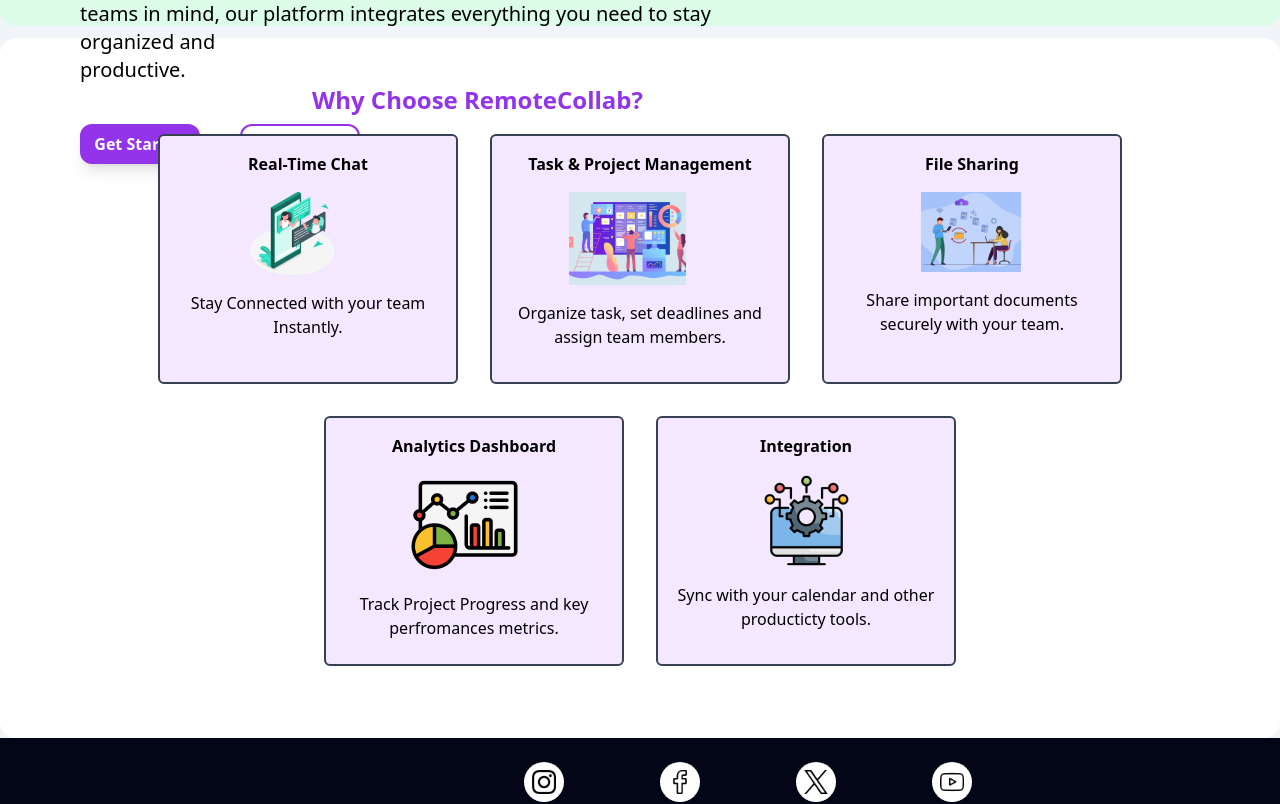
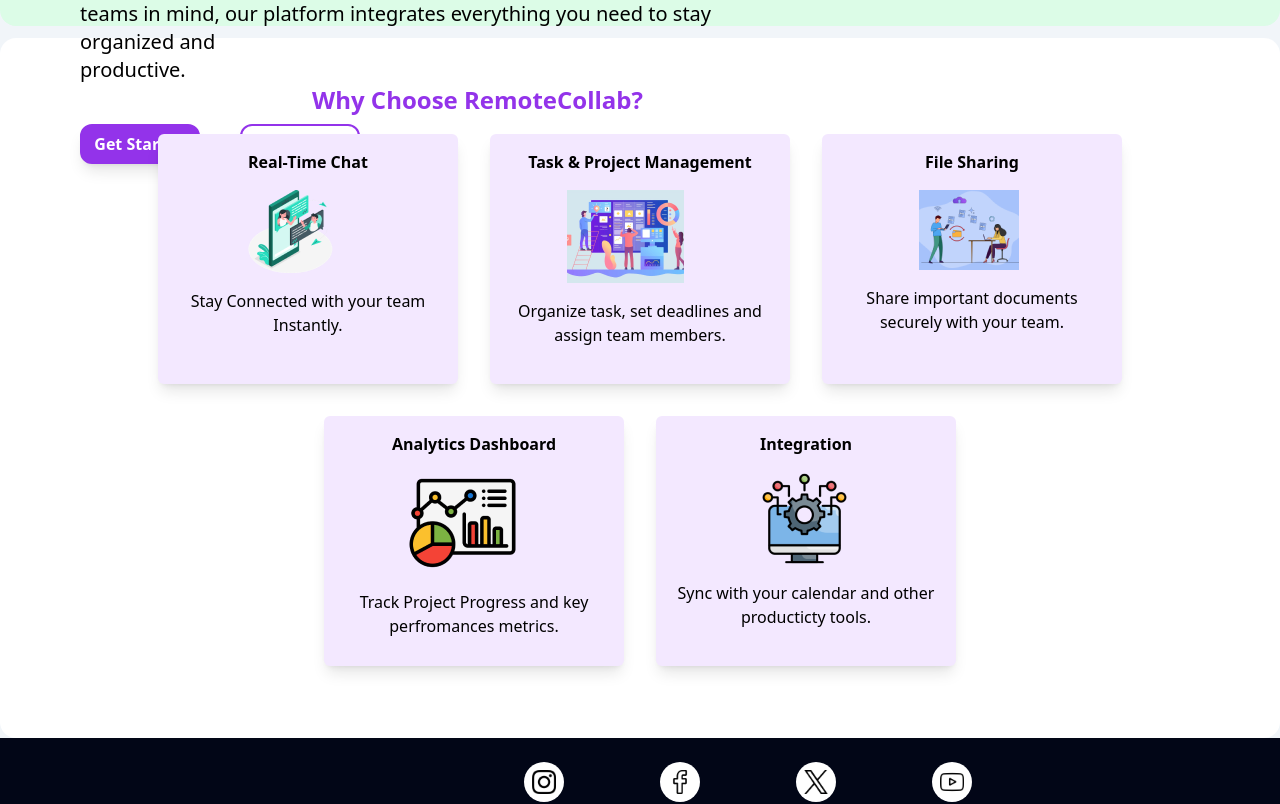
Before and after one commit to Gautam-10137/RemoteCollab, a React (Create React App) app in the folder client/: page / in a window 1280 px wide. Shown: the part 444-1248 px from the top of the page. Built offline with nearby package versions, Linux system fonts and the light colour scheme.

Commit message:
logout feature integrated

```diff
--- a/client/src/App.js
+++ b/client/src/App.js
@@ -11,7 +11,9 @@
 
 
 
+
 function App() {
+
   return (
     <BrowserRouter>
     {/* <Nav/> */}
--- a/client/src/components/Home/Home.js
+++ b/client/src/components/Home/Home.js
@@ -27,30 +27,30 @@
     <div className=' bg-white  rounded-2xl mt-3 p-3 h-[700px]'>
       <h1 className='ml-[300px] mt-8 text-[1.5rem] font-bold text-purple-600'>Why Choose RemoteCollab?</h1>
 <div className='flex items-center justify-center'>
-      <div className='bg-purple-100 border-2 text-center border-gray-700 rounded-md p-4 m-4 h-[250px] w-[300px]'>
+      <div className='bg-purple-100 shadow-lg text-center border-gray-700 rounded-md p-4 m-4 h-[250px] w-[300px]'>
         <p className='text-[1rem] font-bold text-black'>Real-Time Chat</p>
         <img className='p-4 ml-[33px] justify-center items-center ' src={require("../../asset/realTime.png")} alt='realTime chat'/>
         <p className='text-[1rem]  text-black'>Stay Connected with your team Instantly.</p>
       </div>
 
-      <div className='bg-purple-100 border-2 text-center border-gray-700 rounded-md p-4 m-4 h-[250px] w-[300px]'>
+      <div className='bg-purple-100 shadow-lg text-center border-gray-700 rounded-md p-4 m-4 h-[250px] w-[300px]'>
         <p className='text-[1rem] font-bold text-black'>Task & Project Management</p>
         <img className='p-4 ml-[45px] justify-center items-center ' src={require("../../asset/TaskManage.png")} alt='realTime chat'/>
         <p className='text-[1rem]  text-black'>Organize task, set deadlines and assign team members.</p>
       </div>
-      <div className='bg-purple-100 border-2 text-center border-gray-700 rounded-md p-4 m-4 h-[250px] w-[300px]'>
+      <div className='bg-purple-100 shadow-lg text-center border-gray-700 rounded-md p-4 m-4 h-[250px] w-[300px]'>
         <p className='text-[1rem] font-bold text-black'>File Sharing</p>
         <img className='p-4 ml-[65px] justify-center items-center ' src={require("../../asset/fileSharing.png")} alt='realTime chat'/>
         <p className='text-[1rem]  text-black'>Share important documents securely with your team.</p>
       </div>
 </div>
 <div className='flex items-center justify-center'>
-      <div className='bg-purple-100 border-2 text-center border-gray-700 rounded-md p-4 m-4 h-[250px] w-[300px]'>
+      <div className='bg-purple-100 shadow-lg text-center border-gray-700 rounded-md p-4 m-4 h-[250px] w-[300px]'>
         <p className='text-[1rem] font-bold text-black'>Analytics Dashboard</p>
         <img className='p-4 ml-[50px] justify-center items-center ' src={require("../../asset/Analytical.png")} alt='realTime chat'/>
         <p className='text-[1rem]  text-black'>Track Project Progress and key perfromances metrics.</p>
       </div>
-      <div className='bg-purple-100 border-2 text-center border-gray-700 rounded-md p-4 m-4 h-[250px] w-[300px]'>
+      <div className='bg-purple-100 shadow-lg text-center border-gray-700 rounded-md p-4 m-4 h-[250px] w-[300px]'>
         <p className='text-[1rem] font-bold text-black'>Integration</p>
         <img className='p-4 ml-[70px] justify-center items-center ' src={require("../../asset/Integation.png")} alt='realTime chat'/>
         <p className='text-[1rem]  text-black'>Sync with your calendar and other producticty tools.</p>
--- a/client/src/components/Nav/Nav.js
+++ b/client/src/components/Nav/Nav.js
@@ -1,9 +1,12 @@
 import React from "react";
-import { useSelector } from "react-redux";
+import { useDispatch, useSelector } from "react-redux";
 import { Link } from "react-router-dom";
+import { logOut } from "../../redux/auth/AuthSlice";
 
 const Nav = () => {
-  const {isAuthenticated} = useSelector((state)=> state.auth);
+  const {isAuthenticated, user} = useSelector((state)=> state.auth);
+  console.log('Current Auth State:', isAuthenticated, user);
+  const dispatch = useDispatch();
   return (
 
     <>
@@ -21,7 +24,13 @@
             </p>
             <p>Demo</p>
           </div>
-          <div className="flex space-x-4">
+          {isAuthenticated ? (
+              <>
+              <div>Hi, {user.name}</div>
+              <div><button onClick={()=> dispatch(logOut())}>Logout</button></div>
+              </>
+          ) : (
+            <div className="flex space-x-4">
             <Link className="bg-blue-200 w-[70px] text-center  bg-pink-500 text-white rounded-lg border border-gray-600" to="/login">
               Login
             </Link>
@@ -29,6 +38,8 @@
               Register
             </Link>
           </div>
+          )}
+
         </div>
       </nav>
     </>
--- a/client/src/components/auth/Login.js
+++ b/client/src/components/auth/Login.js
@@ -44,6 +44,8 @@
     if (Object.keys(formErrors).length === 0) {
       // console.log(formData);
       dispatch(login(formData));
+
+
       setShowDialog(true);
       setFormData({
         email: "",
--- a/client/src/components/auth/Register.js
+++ b/client/src/components/auth/Register.js
@@ -11,6 +11,7 @@
     password: "",
     confirmPassword: "",
   });
+
 
   const dispatch = useDispatch();
   const [isPasswordVisible, setIsPasswordVisible] = useState(false);
@@ -46,6 +47,9 @@
       // console.log(formData);
       // here need to write a code to send the data to backend and after that
       dispatch(register(formData));
+      localStorage.setItem('user', JSON.stringify(formData));
+      console.log('in login component', JSON.parse(localStorage.getItem('user')));
+
       setShowDialog(true);
       setFormData({
         username: "",
--- a/client/src/redux/auth/AuthSlice.js
+++ b/client/src/redux/auth/AuthSlice.js
@@ -20,7 +20,7 @@
     userLoaded:(state,action)=>{
       state.isAuthenticated=true;
       state.loading=false;
-      state.user=action.payload.user;
+      state.user=action.payload;
     },
     registerSuccess:(state,action)=>{
       state.loading=false;
@@ -69,7 +69,8 @@
   }
   try{
     const Token=localStorage.getItem('token');
-    const user=jwtDecode('token');
+    const user=jwtDecode(Token);
+    // console.log(user);
     dispatch(userLoaded(user));
   }
   catch(err){
@@ -95,7 +96,7 @@
   // console.log(body);
   try{
     const res=await axiosApi.post('auth/login',body);
-    // console.log(res.data);
+    console.log(res.data);
     dispatch(loginSuccess(res.data));
     dispatch(loadUser());
   }
--- a/client/src/redux/auth/Store.js
+++ b/client/src/redux/auth/Store.js
@@ -4,7 +4,9 @@
 const Store=configureStore({
   reducer:{
     auth:authReducer,
+
   },
+
 });
 
 export default Store;
```
